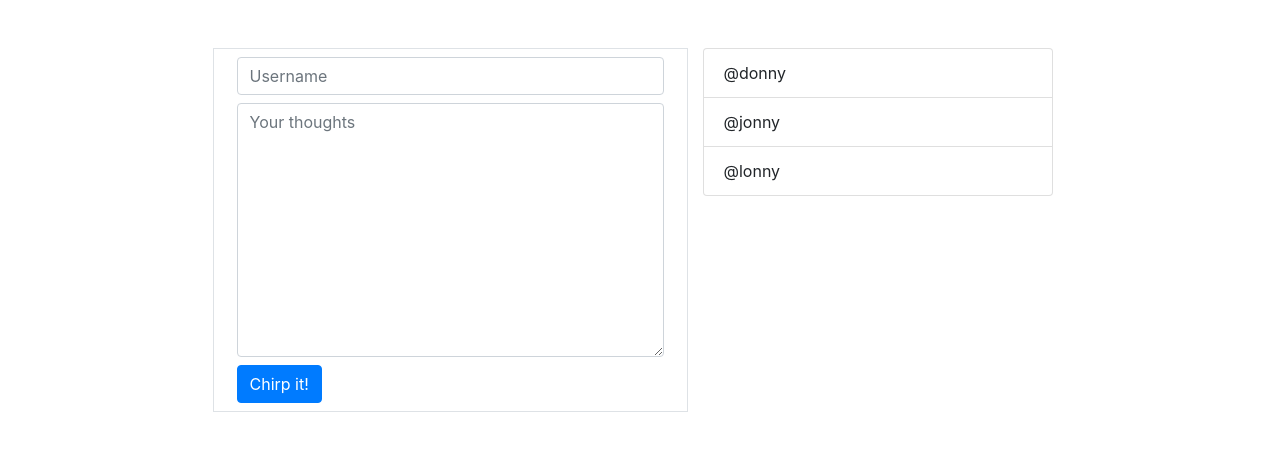
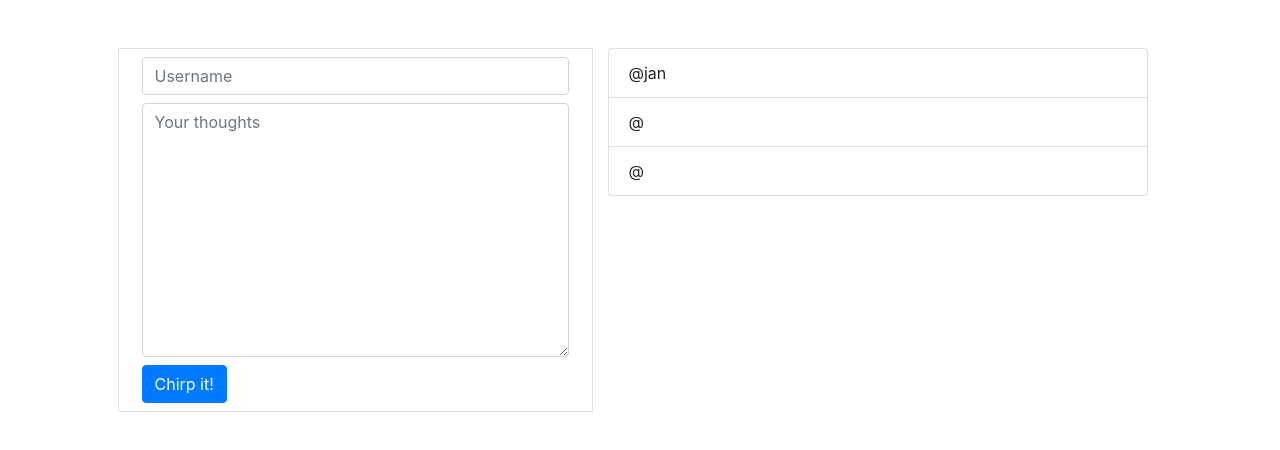
Before and after one commit to PJ-J/chirperFrontEnd, a React (Create React App) app: page / in a window 1280 px wide. Shown: the top 450 px of the page. Built offline with nearby package versions, Linux system fonts and the light colour scheme.

Commit message:
got the date showing up

```diff
--- a/src/App.jsx
+++ b/src/App.jsx
@@ -1,35 +1,66 @@
-import React from 'react';
+import React from "react";
 
 const App = () => {
-
   const myList = [
     {
       key: 1,
-      username: 'donny',
-      thoughts: 'crabcakes'
+      dateTime: "jan",
+      username: "donny",
+      thoughts: "crabcakes",
     },
     {
       key: 2,
-      username: 'jonny',
-      thoughts: 'hotdog'
+      dateTime: "",
+      username: "jonny",
+      thoughts: "hotdog",
     },
     {
       key: 3,
-      username: 'lonny',
-      thoughts: 'pizza'
-    }
+      dateTime: "",
+      username: "lonny",
+      thoughts: "pizza",
+    },
   ];
 
-  const myFancyList = myList.map(val => {
-    return <li className='list-group-item'>@{val.username}</li>
-  })
+  const myFancyList = myList.map((val) => {
+    return <li className="list-group-item">@{val.dateTime}</li>;
+  });
 
   let i = 4;
 
+  // console.log(formatAMPM(new Date()));
+
+//using your function (passing in date)
+function formatAMPM(date) {
+    // gets the hours
+    var hours = date.getHours();
+    // gets the day
+    var days = date.getDay();
+    // gets the month
+    var minutes = date.getMinutes();
+    // gets AM/PM
+    var ampm = hours >= 12 ? 'pm' : 'am';
+    // converts hours to 12 hour instead of 24 hour
+    hours = hours % 12;
+    // converts 0 (midnight) to 12
+    hours = hours ? hours : 12; // the hour '0' should be '12'
+    // converts minutes to have leading 0
+    minutes = minutes < 10 ? '0'+ minutes : minutes;
+
+    // the time string
+    var time = hours + ':' + minutes + ' ' + ampm;
+
+    // gets the match for the date string we want
+    var match = date.toString().match(/\w{3} \w{3} \d{1,2} \d{4}/);
+
+    //the result
+    return match[0] + ' ' + time;
+}
+
   const makeCard = () => {
-
     let user = document.getElementById("usr").value;
     let thoughts = document.getElementById("thoughts").value;
+
        // return (
     //   // <div className="card">
     //   //           <div className="card-header">
@@ -45,40 +76,57 @@ const App = () => {
     // )
     let obj = {
       key: i,
+      dateTime: formatAMPM(new Date()),
       username: user,
-  thoughts: thoughts
-}
+      thoughts: thoughts,
+    };
     myList.push(obj);
     console.log(myList);
     let li = document.createElement("li");
-li.textContent = `@${user}`;
+    li.textContent = `${formatAMPM(new Date())}:
+     @${user} `;
+
     li.className = "list-group-item";
-let node = document.getElementById('chirpList');
+    let node = document.getElementById("chirpList");
     node.appendChild(li);
     i++;
- }
+  };
 
   return (
-    <main className='container mt-5'>
-      <section className='row justify-content-center'>
+    <main className="container mt-5">
+      <section className="row justify-content-center">
         <div className="col-5 border">
           <div className="form-group m-2">
-
-            <input type="text" className="form-control" placeholder="Username" id="usr" />
+            <input
+              type="text"
+              className="form-control"
+              placeholder="Username"
+              id="usr"
+            />
           </div>
           <div className="form-group m-2">
-
-            <textarea className='form-control' placeholder="Your thoughts" cols="30" rows="10" id="thoughts"></textarea>
-            <button onClick={makeCard} type="button" className="btn btn-primary mt-2" id="chirpBtn">Chirp it!</button>
+            <textarea
+              className="form-control"
+              placeholder="Your thoughts"
+              cols="30"
+              rows="10"
+              id="thoughts"
+            ></textarea>
+            <button
+              onClick={makeCard}
+              type="button"
+              className="btn btn-primary mt-2"
+              id="chirpBtn"
+            >
+              Chirp it!
+            </button>
           </div>
         </div>
 
-
-        <div className="col-4">
+        <div className="col-6">
           <ul className="list-group" id="chirpList">
             {myFancyList}
           </ul>
-
         </div>
       </section>
     </main>
```
Lines whose indentation alone changed are shown as unchanged.
